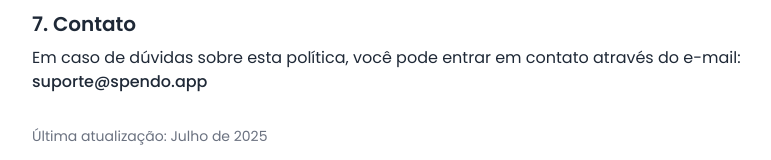
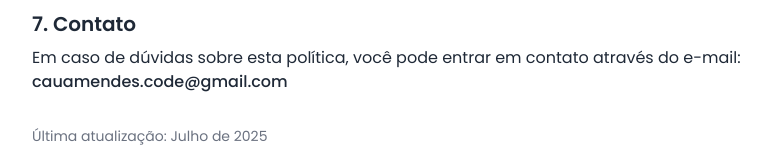
Before and after one commit to Mendescaua/SpendoLP, a React (Vite) app: page /politica in a window 1280 px wide. Shown: the part 786-946 px from the top of the page, without its empty margins (248-1019 px from the left). Built offline with nearby package versions, Linux system fonts and the light colour scheme.

Commit message:
Adjust the privacy policy page

```diff
--- a/client/pages/PoliticaPriv.tsx
+++ b/client/pages/PoliticaPriv.tsx
@@ -43,7 +43,7 @@
       <h2 className="text-xl font-semibold mt-6 mb-2">7. Contato</h2>
       <p className="mb-4">
         Em caso de dúvidas sobre esta política, você pode entrar em contato através do e-mail: <br />
-        <span className="font-medium">suporte@spendo.app</span>
+        <span className="font-medium">cauamendes.code@gmail.com</span>
       </p>
 
       <p className="text-sm text-gray-500 mt-8">Última atualização: Julho de 2025</p>
```
